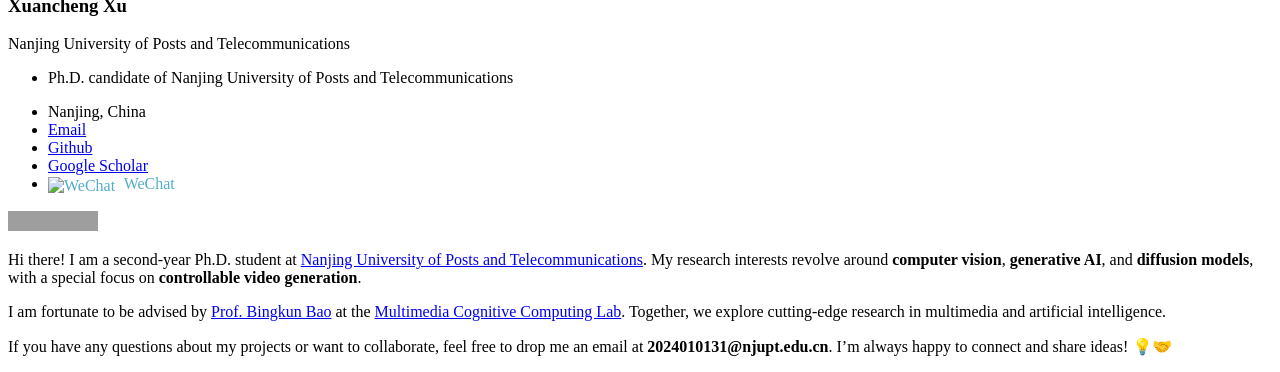
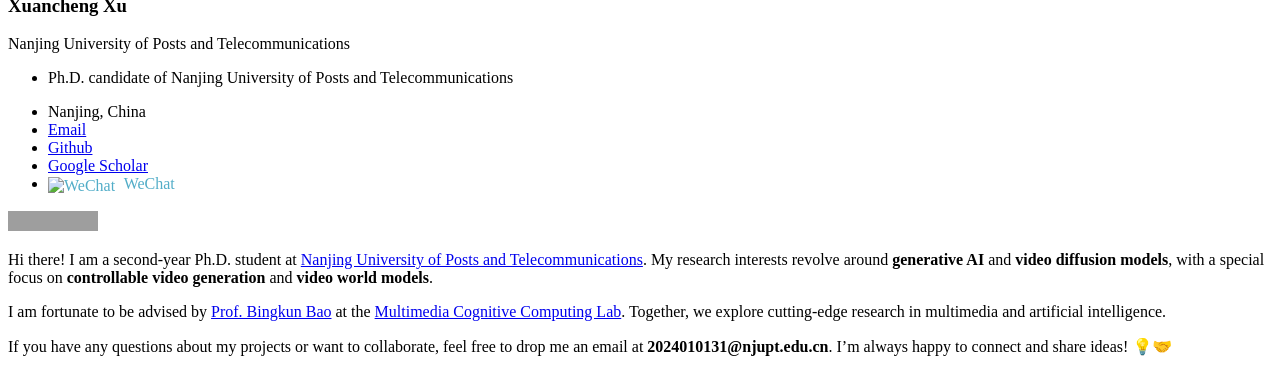
Before and after one commit to xuxuancheng0208/xuxuancheng0208.github.io, a Jekyll site: the page built from _pages/includes/intro.md, in a window 1280 px wide, cut to the strip 530-902 px from the top of the page. Built offline with Jekyll 4.4.1, drawn with Linux system fonts in a browser that asks for light colours; our own code applies the rules of GitHub Pages for plain Markdown files; grey boxes are pictures that could not be loaded.

Commit message:
Initial commit

```diff
--- a/_pages/includes/intro.md
+++ b/_pages/includes/intro.md
@@ -1,4 +1,4 @@
-Hi there! I am a second-year Ph.D. student at [Nanjing University of Posts and Telecommunications](https://www.njupt.edu.cn/). My research interests revolve around **computer vision**, **generative AI**, and **diffusion models**, with a special focus on **controllable video generation**.
+Hi there! I am a second-year Ph.D. student at [Nanjing University of Posts and Telecommunications](https://www.njupt.edu.cn/). My research interests revolve around **generative AI** and **video diffusion models**, with a special focus on **controllable video generation** and **video world models**.
 
 I am fortunate to be advised by [Prof. Bingkun Bao](https://www.scholat.com/bkbao.cn) at the [Multimedia Cognitive Computing Lab](https://mcclab.njupt.edu.cn/main.htm). Together, we explore cutting-edge research in multimedia and artificial intelligence.
 
```
